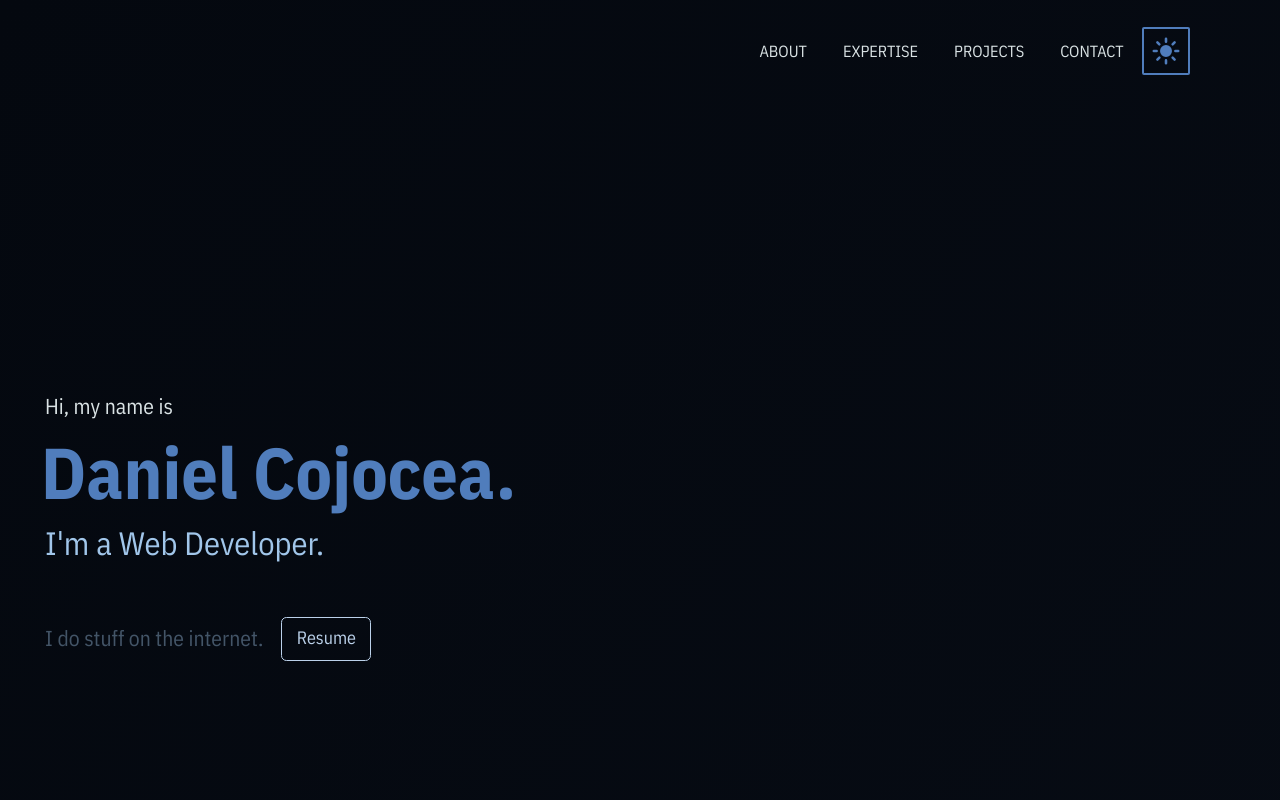
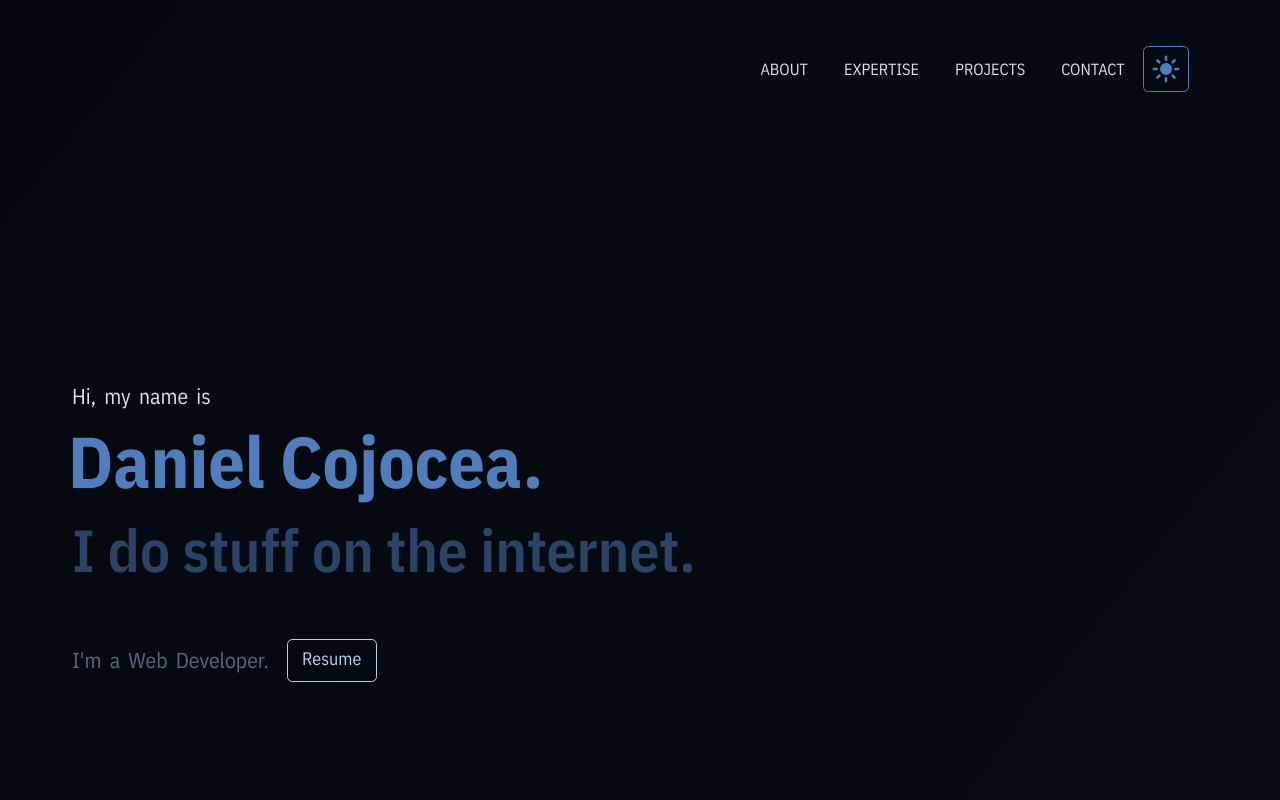
Before and after one commit to danielcj2/portfolio-v1, a React (Create React App) app: page / in a window 1280 px wide. Shown: the top 800 px of the page. Built offline with nearby package versions, Linux system fonts and the light colour scheme.

Commit message:
section styling and header fixed position

```diff
--- a/src/components/About.js
+++ b/src/components/About.js
@@ -2,7 +2,7 @@ import SectionHeading from "./SectionHeading";
 
 const About = () => {
   return (
-    <div className="section d-flex justify-content-around align-items-center">
+    <div className="section d-flex flex-column justify-content-center">
       <div className="about text-center">
         <SectionHeading head="About" title="Who Am I?"/>
         <p>Hello! My name is Daniel and I enjoy building frontend applications. I have recently graduated from <a href="_blank">Trent University</a> with a degree in Computer Science.</p>
--- a/src/components/Contact.js
+++ b/src/components/Contact.js
@@ -4,7 +4,7 @@ import Form from './Form';
 const Contact = () => {
   return (
     <div className="pattern">
-      <div className="section d-flex justify-content-around align-items-center">
+      <div className="section d-flex flex-column justify-content-center">
         <div className="contact text-center">
             <SectionHeading head="Contact" title="Get In Touch" />
             <Form />
--- a/src/components/Expertise.js
+++ b/src/components/Expertise.js
@@ -56,7 +56,7 @@ const Expertise = () => {
   ]
 
   return (
-    <div className="section d-flex justify-content-around align-items-center">
+    <div className="section d-flex flex-column justify-content-center">
         <div className="expertise text-center">
             <SectionHeading head="Expertise" title="Skills & Competencies" />
             <p>I've been doing web development for a little while now, and I'm continuously eager to learn more in this ever growing fast paced industry.</p>
--- a/src/components/Header.js
+++ b/src/components/Header.js
@@ -1,14 +1,26 @@
 import { IoSunny } from "react-icons/io5";
+import { useState } from "react";
 
 const Header = () => {
+  var [scrolled, setScrolled] = useState(false);
+
+  window.onscroll = function() {
+    if(window.scrollY<=50){
+      setScrolled(false);
+    } else{
+      setScrolled(true);
+    }
+  }
+
   return (
-    <header className="text-end d-flex flex-nowrap justify-content-end align-items-center">
-      <div className="header-component d-flex align-items-end"><a href="/#about">about</a></div>
-      <div className="header-component d-flex align-items-end"><a href="/#expertise">expertise</a></div>
-      <div className="header-component d-flex align-items-end"><a href="/#projects">projects</a></div>
-      <div className="header-component d-flex align-items-end"><a href="/#contact">contact</a></div>
-      <div className="header-component d-flex align-items-end"><div className="theme-change-btn"><IoSunny />
-</div></div>
+    <header className={scrolled ? "fixed scrolled" : "fixed"}>
+      <div className="header-wrapper d-flex flex-nowrap justify-content-end align-items-center">
+        <div className="header-component d-flex align-items-end"><a href="/#about">about</a></div>
+        <div className="header-component d-flex align-items-end"><a href="/#expertise">expertise</a></div>
+        <div className="header-component d-flex align-items-end"><a href="/#projects">projects</a></div>
+        <div className="header-component d-flex align-items-end"><a href="/#contact">contact</a></div>
+        <div className="header-component d-flex align-items-end"><div className="theme-change-btn"><IoSunny /></div></div>
+      </div>
     </header>
   )
 }
--- a/src/components/Introduction.js
+++ b/src/components/Introduction.js
@@ -1,14 +1,14 @@
 
 const Introduction = () => {
   return (
-    <div className="section d-flex justify-content-around align-items-center">
+    <div className="section d-flex flex-column justify-content-center">
       <div className="intro">
         <h3>Hi, my name is</h3>
         <h1>Daniel Cojocea.</h1>
-        <h2>I'm a Web Developer.</h2>
+        <h2>I do stuff on the internet.</h2>
         <div className="d-flex align-items-center">
-            <h3>I do stuff on the internet.</h3>
-            <a className="resume-btn text-center" href="_blank" alt="resume">Resume</a>
+            <h3>I'm a Web Developer.</h3>
+            <a className="resume-btn text-center" href="/resume" alt="resume">Resume</a>
         </div>
       </div>
     </div>
--- a/src/components/Projects.js
+++ b/src/components/Projects.js
@@ -7,7 +7,7 @@ const Projects = () => {
   return (
     <>
       <button className="resume-break"><ImCloudDownload className="react-icon"/></button>
-        <div className="section center d-flex justify-content-around align-items-center">
+      <div className="section center d-flex flex-column justify-content-center">
         <div className="projects text-center">
           {/* <div className="gradient__wrapper d-flex justify-content-around">
             <div className="gradient">
--- a/src/css/app.css
+++ b/src/css/app.css
@@ -9,6 +9,7 @@
   --light-red: #FF6B6B;
   --naples-yellow: #FFE66D;
   --crimson: #D72638;
+  --orange: #FF9F1C;
 }
 
 *{
@@ -28,31 +29,40 @@
 }
 
 header{
-  margin-left: auto;
   text-transform: uppercase;
-  padding: 0 var(--indent);
+  margin: 0 var(--indent);
+  margin-top: calc(var(--indent) / 2);
+  transition: all 0.5s ease;
+  padding: calc(var(--indent) / 8) calc(var(--indent) / 4);
 }
 
-.sticky{
+.fixed{
   position: fixed;
-  background-color: var(--black-blue);
-  opacity: 0.9;
   top: 0;
   left: 0;
+  right: 0;
+  z-index: 100;
+  border: solid 1px transparent;
+  border-radius: 2px;
+}
+
+.scrolled{
+  background-color: rgba(13,19,32,0.5);
+  backdrop-filter: blur(6px);
+  -webkit-backdrop-filter: blur(6px);
+  border: solid 0.1rem rgba(80, 125, 188, 0.5);
+}
+
+.header-wrapper{
+  width: 100%;
 }
 
 .header-component{
-  padding: 1.5rem 1rem;
+  padding: 0 1rem;
 }
 
 .header-component>*{
   font-size: 0.9rem;
-}
-
-.header-component span{
-  color: var(--glaucous);
-  font-weight: 500;
-  margin-right: 0.4rem;
 }
 
 .header-component a, .footer-nav a{
@@ -61,25 +71,18 @@ header{
 }
 
 .header-component a:hover{
-  opacity: 0.6;
+  opacity: 0.5;
 }
 
-/* .header-component a::before{
-  font-family: 'Teko', sans-serif;
-  content: "/ /";
-  font-size: 0.9rem;
-  margin-right: 0.5rem;
-} */
-
 .header-component:has(.theme-change-btn){
-  padding-left: 0;
+  padding: 0;
 }
 
 .theme-change-btn{
   text-align: center;
   cursor: pointer;
-  border: solid 2px var(--glaucous);
-  border-radius: 2px;
+  border: solid 0.1rem var(--glaucous);
+  border-radius: 0.3rem;
   padding: 0.4rem;
   overflow: hidden;
   background-clip: border-box;
@@ -93,29 +96,45 @@ header{
 }
 
 .theme-change-btn:hover{
-  border-color: #FF9F1C;
+  border-color: var(--orange);
 }
 
 .theme-change-btn:hover svg{
-  color: #FF9F1C;
+  color: var(--orange);
   transform: rotate(90deg) scale(520%);
 }
 
 .section{
-  width: 50%;
-  height: 850px;
-  margin-bottom: 100px;
+  min-height: 850px;
+  padding: 0 var(--indent);
+  margin-bottom: 150px;
+  transition: padding 0.3s ease-out;
 }
 
-.intro, .section>div{
-  width: 550px;
+.section:has(.intro){
+  padding-top: calc(var(--indent) * 3) !important;
+}
+
+@media (min-width: 1400px){
+  .section{
+    padding: 0 calc(var(--indent) * 2);
+  }
+}
+
+.section>div{
+  max-width: 550px;
   color: var(--platinum);
+}
+
+.intro{
+  max-width: 700px !important;
 }
 
 .intro>h3{
   color: var(--platinum);
   font-weight: 300;
   font-size: 1.2rem;
+  word-spacing: 0.2rem;
 }
 
 .intro>h1{
@@ -126,9 +145,9 @@ header{
 }
 
 .intro>h2 {
-  color: var(--powder-blue) !important;
-  font-size: 1.8rem !important;
-  font-weight: 400 !important;
+  color: rgba(80, 125, 188, 0.5) !important;
+  font-size: 3.3rem !important;
+  font-weight: 600 !important;
 }
 
 .intro>div{
@@ -138,9 +157,10 @@ header{
 .intro>div>h3{
   color: var(--powder-blue);
   font-weight: 400;
-  opacity: 0.4;
+  opacity: 0.5;
   margin: 0;
   font-size: 1.2rem;
+  word-spacing: 0.2rem;
 }
 
 a{
@@ -194,6 +214,7 @@ a{
 .resume-break{
   color: var(--rich-black);
   width: 100%;
+  margin-bottom: 150px;
   padding: 1.5rem;
   background-color: var(--glaucous);
   font-weight: 500;
@@ -236,10 +257,6 @@ a{
 
 .resume-btn:active, .contact-btn:active{
   transform: scale(105%);
-}
-
-.center{
-  width: 100%;
 }
 
 .section-heading{
@@ -310,10 +327,6 @@ a{
   text-transform: capitalize;
 }
 
-.section:has(.projects){
- height: 1500px;
-}
-
 /* .gradient{
   position: absolute;
   width: 1000px;
@@ -334,7 +347,7 @@ a{
 } */
 
 .projects{
-  width: 100% !important;
+  max-width: 100% !important;
   position: relative;
 }
 
--- a/src/css/project.css
+++ b/src/css/project.css
@@ -1,5 +1,5 @@
 .project{
-  padding-top: var(--indent);
+  padding-top: calc(var(--indent) * 2) !important;
   transition: padding 1s ease;
 }
 
--- a/src/pages/Project.js
+++ b/src/pages/Project.js
@@ -42,7 +42,7 @@ const Project = () => {
       <Header />
       <main className="project">
         <div className="section__ project-details mx-auto d-flex flex-column justify-content-end">
-          <div className="">
+          <div>
             <Link className="d-flex align-items-center"><FaArrowLeftLong />Back to projects</Link>
             <h3>Project</h3>
             <h1>{projectList[0].name}</h1>
```
Lines whose indentation alone changed are shown as unchanged.
